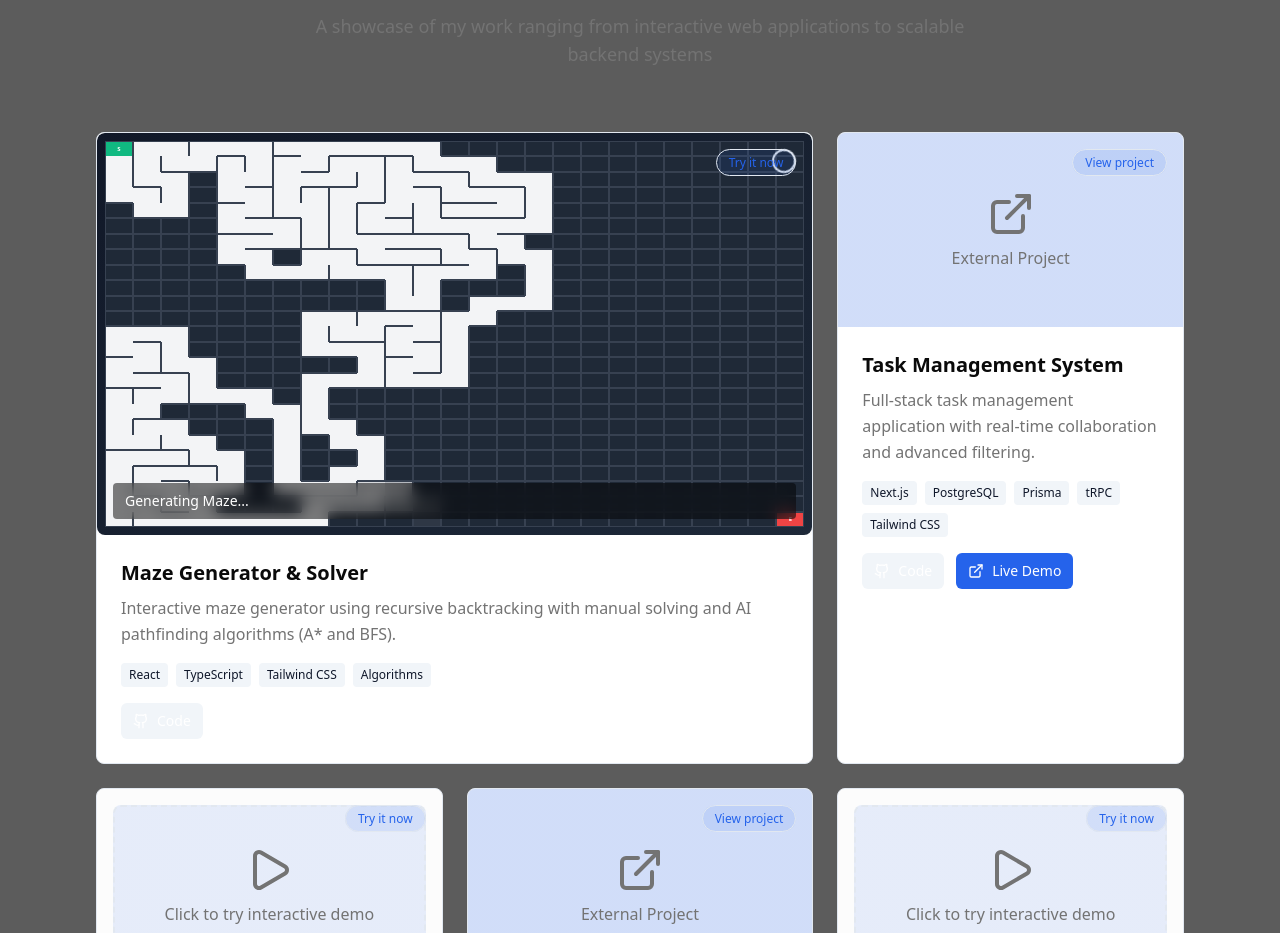
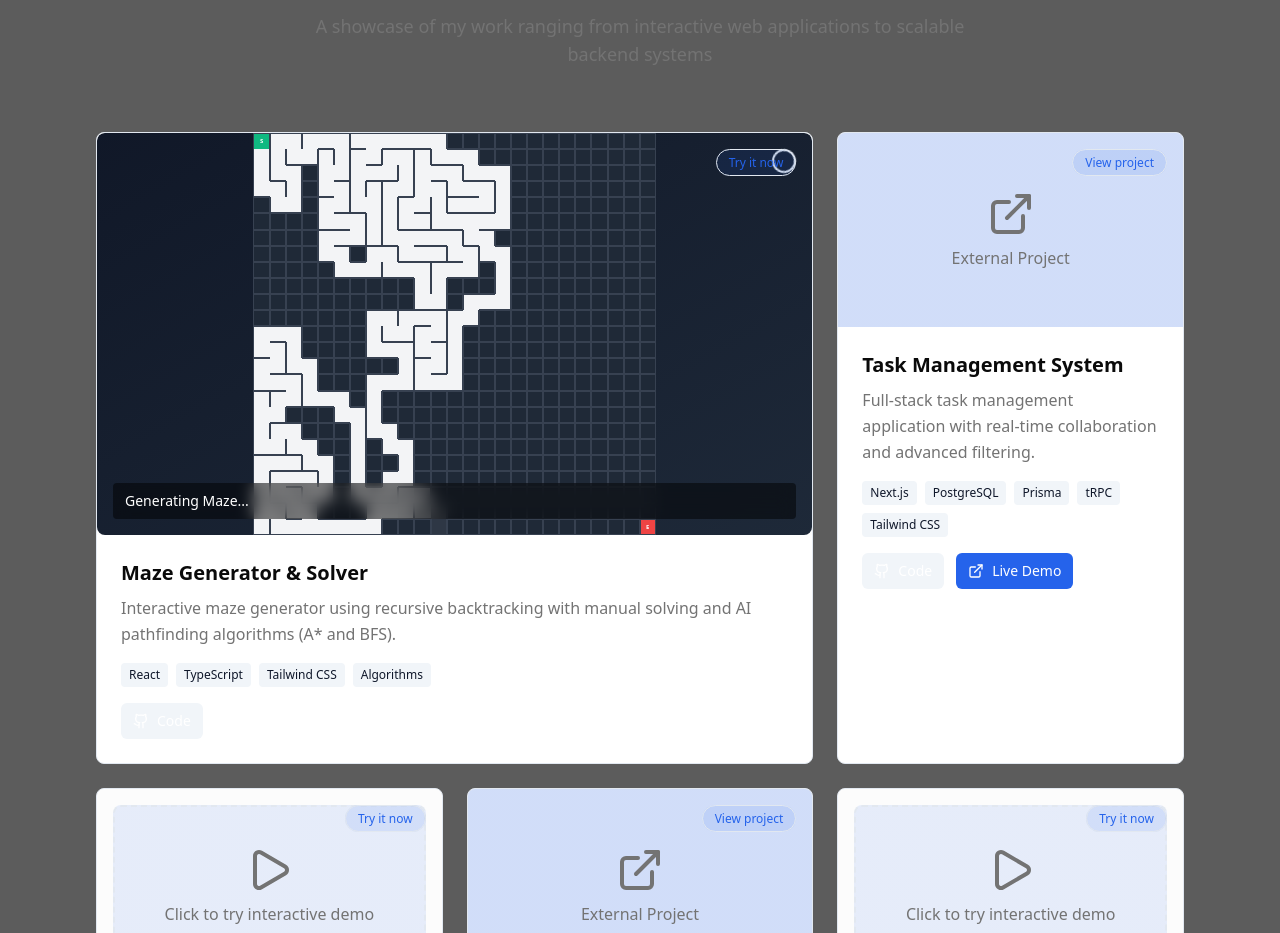
Before and after one commit to dmclemore/dmclemore.dev, a Next.js app: page / in a window 1280 px wide. Shown: the part 2542-3475 px from the top of the page. Built offline with nearby package versions, Linux system fonts and the light colour scheme.

Commit message:
improved maze preview display.

```diff
--- a/src/components/MazePreview.tsx
+++ b/src/components/MazePreview.tsx
@@ -214,8 +214,14 @@ const MazePreview: React.FC = () => {
 	return (
 		<div className="relative w-full h-full bg-gradient-to-br from-gray-900 to-gray-800 rounded-lg overflow-hidden">
 			{/* Animated maze grid */}
-			<div className="absolute inset-0 p-2">
-				<div className="w-full h-full grid grid-rows-25 grid-cols-25 gap-0">
+			<div className="absolute inset-0 flex items-center justify-center">
+				<div
+					className="grid grid-rows-25 grid-cols-25 gap-0 bg-gray-800"
+					style={{
+						height: '100%',
+						aspectRatio: '1'
+					}}
+				>
 					{maze.map((row, y) =>
 						row.map((cell, x) => (
 							<div
--- a/src/projects/maze-generator/components/MazeDisplay.tsx
+++ b/src/projects/maze-generator/components/MazeDisplay.tsx
@@ -78,22 +78,22 @@ const MazeDisplay: React.FC<MazeDisplayProps> = ({
 		const wallColor = "hsl(var(--foreground))";
 
 		if (cell.walls.top) {
-			style.borderTopWidth = "2px";
+			style.borderTopWidth = "1px";
 			style.borderTopStyle = "solid";
 			style.borderTopColor = wallColor;
 		}
 		if (cell.walls.right) {
-			style.borderRightWidth = "2px";
+			style.borderRightWidth = "1px";
 			style.borderRightStyle = "solid";
 			style.borderRightColor = wallColor;
 		}
 		if (cell.walls.bottom) {
-			style.borderBottomWidth = "2px";
+			style.borderBottomWidth = "1px";
 			style.borderBottomStyle = "solid";
 			style.borderBottomColor = wallColor;
 		}
 		if (cell.walls.left) {
-			style.borderLeftWidth = "2px";
+			style.borderLeftWidth = "1px";
 			style.borderLeftStyle = "solid";
 			style.borderLeftColor = wallColor;
 		}
```
